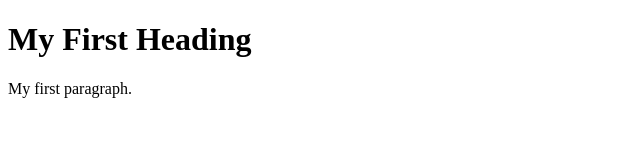
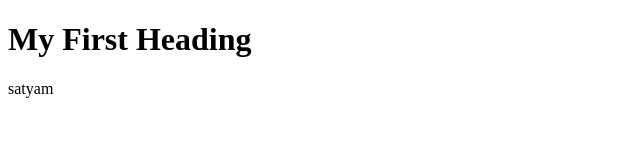
Before and after one commit to Satyanarayana-dev/test, a plain HTML site: page index.html in a window 1280 px wide. Shown: the whole page, without its empty margins (0-640 px from the left). Drawn offline with Linux system fonts and the light colour scheme.

Commit message:
Update index.html

```diff
--- a/index.html
+++ b/index.html
@@ -6,7 +6,7 @@
 <body>
 
 <h1>My First Heading</h1>
-<p>My first paragraph.</p>
+<p>satyam</p>
 
 </body>
 </html>
```
